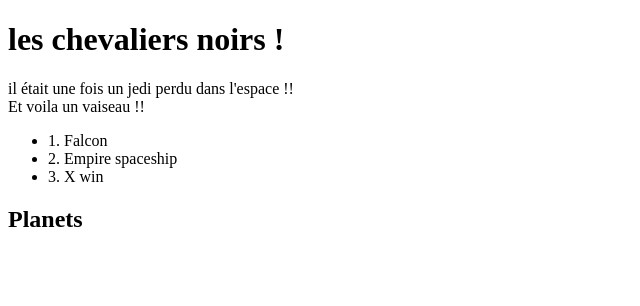
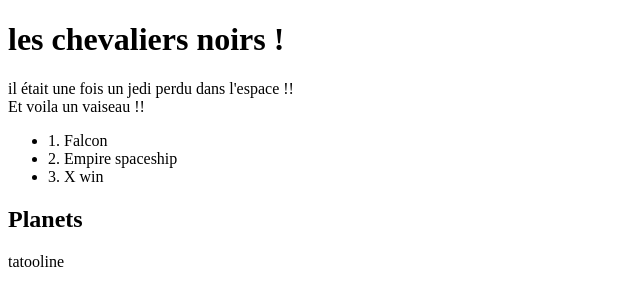
Before and after one commit to Badou-sisco/Formation-git-master, a plain HTML site: page index.html in a window 1280 px wide. Shown: the full height of the page, 0-640 px from the left. Drawn offline with Linux system fonts and the light colour scheme.

Commit message:
Feat: add tatooline

```diff
--- a/index.html
+++ b/index.html
@@ -22,5 +22,8 @@
 <div>
     <h2>Planets</h2>
 </div>
+    tatooline
+    </div>
+    </div>
 </body>
 </html>
```
